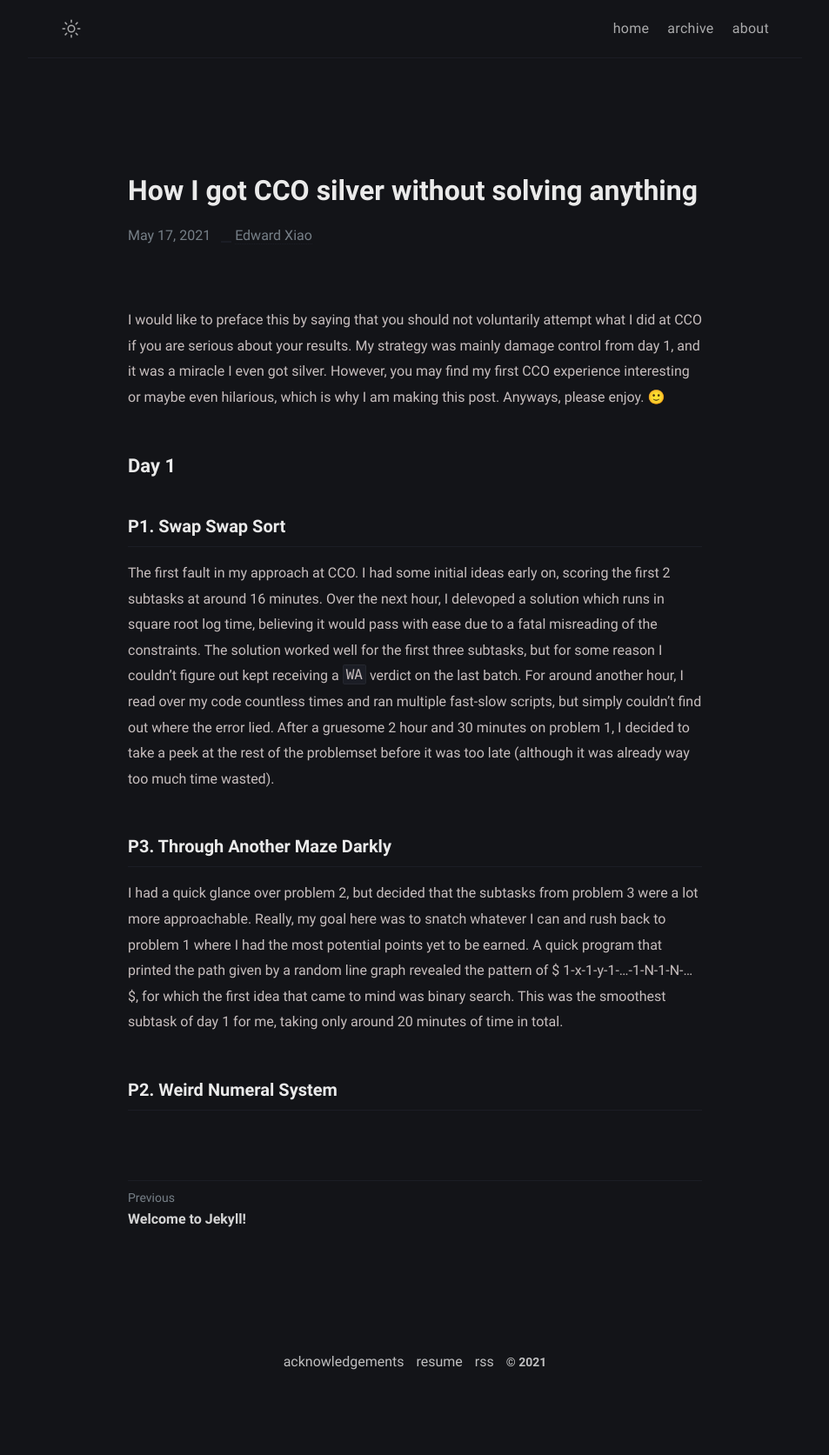
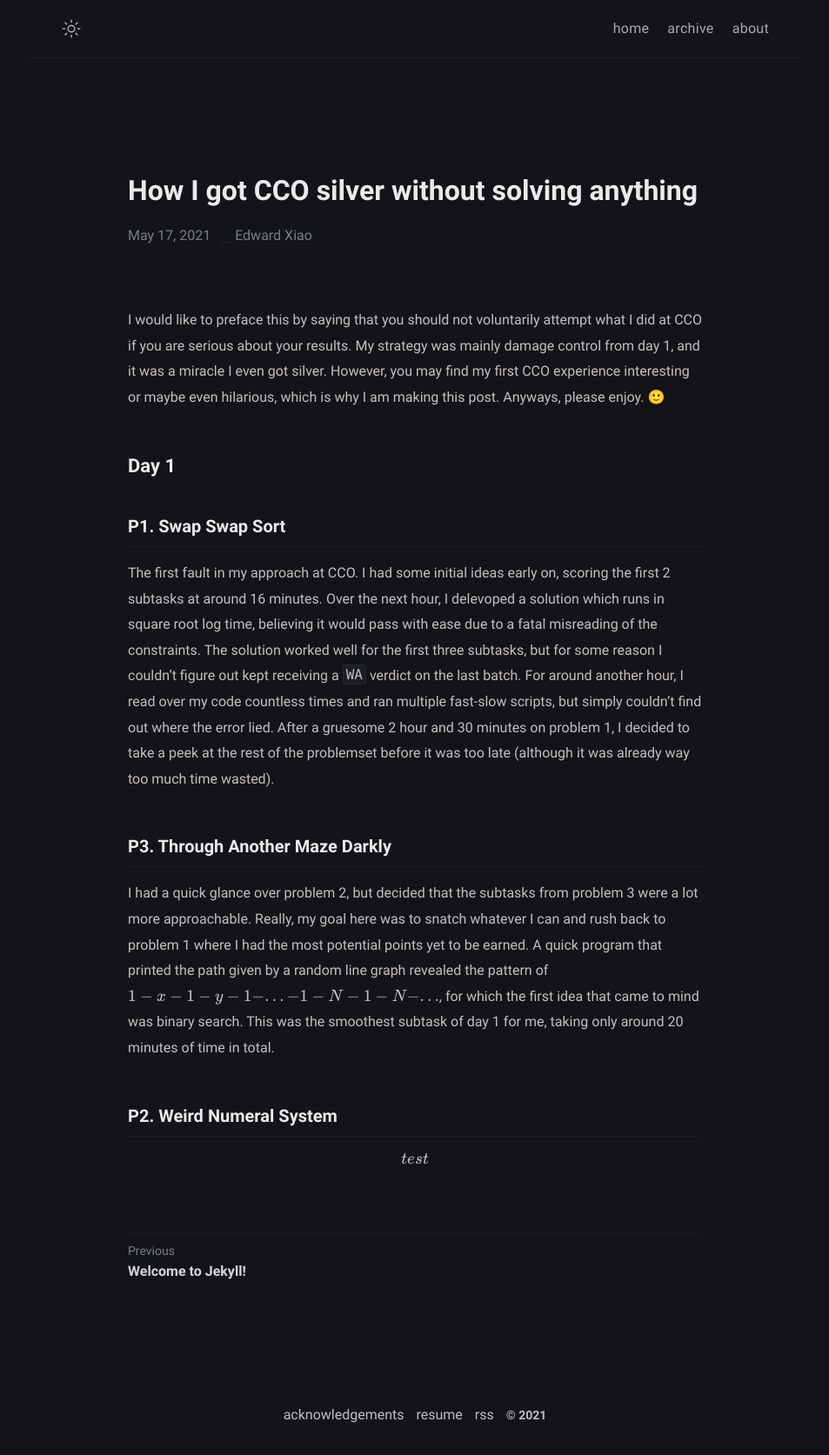
Before and after one commit to 4fecta/4fecta.ca, a Jekyll site: the page built from _posts/how-i-got-cco-silver-without-solving-anything/2021-05-16-how-i-got-cco-silver-without-solving-anything.md, in a window 1280 px wide. Shown: the whole page at 87% size, without its empty margins (163-1116 px from the left). Built offline with Jekyll 4.4.1, drawn with Linux system fonts in a browser that asks for light colours; formulas are drawn with MathJax 3; before the commit the page ends 1613 px from its top, so only the background shows below that.

Commit message:
Update 2021-05-16-how-i-got-cco-silver-without-solving-anything.md

```diff
--- a/_posts/how-i-got-cco-silver-without-solving-anything/2021-05-16-how-i-got-cco-silver-without-solving-anything.md
+++ b/_posts/how-i-got-cco-silver-without-solving-anything/2021-05-16-how-i-got-cco-silver-without-solving-anything.md
@@ -14,6 +14,8 @@ The first fault in my approach at CCO. I had some initial ideas early on, scorin
 
 ### P3. Through Another Maze Darkly
 
-I had a quick glance over problem 2, but decided that the subtasks from problem 3 were a lot more approachable. Really, my goal here was to snatch whatever I can and rush back to problem 1 where I had the most potential points yet to be earned. A quick program that printed the path given by a random line graph revealed the pattern of $ 1-x-1-y-1-...-1-N-1-N-... $, for which the first idea that came to mind was binary search. This was the smoothest subtask of day 1 for me, taking only around 20 minutes of time in total.
+I had a quick glance over problem 2, but decided that the subtasks from problem 3 were a lot more approachable. Really, my goal here was to snatch whatever I can and rush back to problem 1 where I had the most potential points yet to be earned. A quick program that printed the path given by a random line graph revealed the pattern of $$ 1-x-1-y-1-...-1-N-1-N-... $$, for which the first idea that came to mind was binary search. This was the smoothest subtask of day 1 for me, taking only around 20 minutes of time in total.
 
 ### P2. Weird Numeral System
+
+$$ test $$
```
